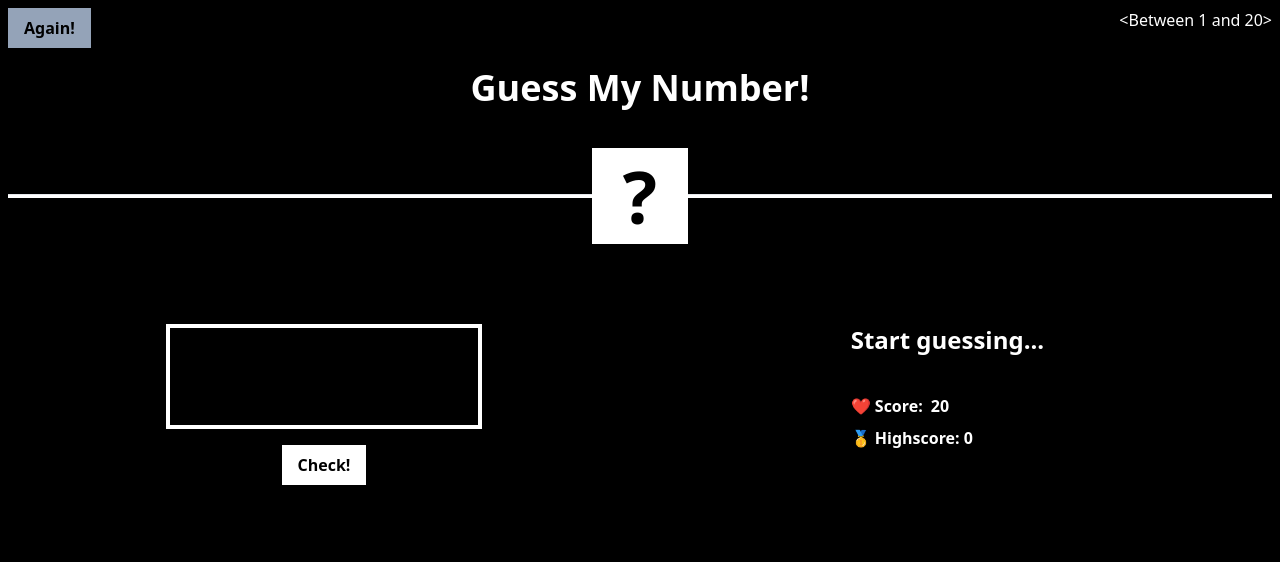
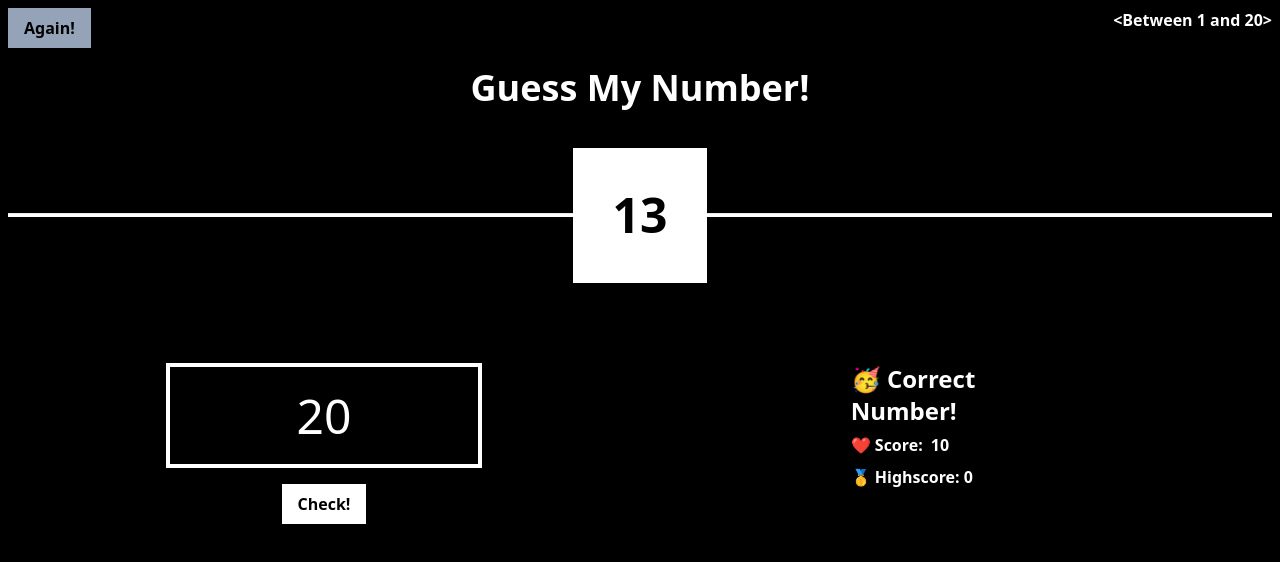
Before and after one commit to Soumikdey81/GuessNumber, a plain HTML site: page src/index.html in a window 1280 px wide. Drawn offline with Linux system fonts and the light colour scheme.

Commit message:
Soumik Dey

```diff
--- a/src/index.html
+++ b/src/index.html
@@ -12,7 +12,7 @@
         <div class="py-2 px-4 bg-slate-400">
           <p class="text-black font-bold">Again!</p>
         </div>
-        <p class="text-white">&lt;Between 1 and 20&gt;</p>
+        <p class="text-white font-bold">&lt;Between 1 and 20&gt;</p>
       </div>
       <div class="w-full mt-5">
         <h1 class="text-white text-center text-4xl font-bold">
@@ -21,31 +21,37 @@
       </div>
       <div class="flex justify-center items-center mt-10 relative">
         <div
-          class="flex justify-center items-center w-24 aspect-square bg-white z-10"
+          class="flex justify-center items-center w-auto px-10 aspect-square bg-white z-10"
         >
-          <p class="text-7xl font-bold">?</p>
+          <p class="number text-5xl font-bold">?</p>
         </div>
         <hr class="h-1 w-full bg-white absolute" />
       </div>
       <div class="flex flex-row justify-between my-20">
         <div class="basis-1/2 flex flex-col justify-center items-center">
-          <div class="w-2/4 aspect-[3/1] border-4 border-white"></div>
+          <div class="w-2/4 aspect-[3/1] border-4 border-white">
+            <input
+              type="text"
+              class="guess w-full h-full bg-black text-white text-5xl text-center"
+            />
+          </div>
           <button class="my-4 py-2 px-4 font-bold text-black bg-white">
             Check!
           </button>
         </div>
         <div class="basis-1/2 flex flex-col items-center text-white font-bold">
           <div class="w-1/3 aspect-[3/1]">
-            <p class="text-2xl">Start guessing...</p>
+            <p class="message text-2xl">Start guessing...</p>
           </div>
           <div class="w-1/3 aspect-[3/1]">
             <p class="mb-2">
-              <span class="mr-2">❤️ Score:</span><span>20</span>
+              <span class="mr-2">❤️ Score:</span><span class="score">20</span>
             </p>
             <p><span class="">🥇 Highscore: </span><span>0</span></p>
           </div>
         </div>
       </div>
     </main>
+    <script src="index.js"></script>
   </body>
 </html>
--- a/src/index.js
+++ b/src/index.js
@@ -0,0 +1,10 @@
+"use strict";
+
+console.log(document.querySelector(".message").textContent);
+document.querySelector(".message").textContent = "🥳 Correct Number!";
+
+document.querySelector(".number").textContent = 13;
+document.querySelector(".score").textContent = 10;
+
+document.querySelector(".guess").value = 20;
+console.log(document.querySelector(".guess").value);
```
Also changed, not shown: src/output.css.
